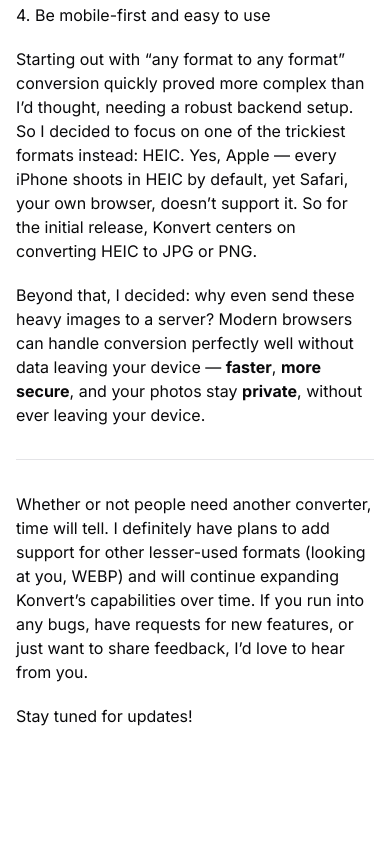
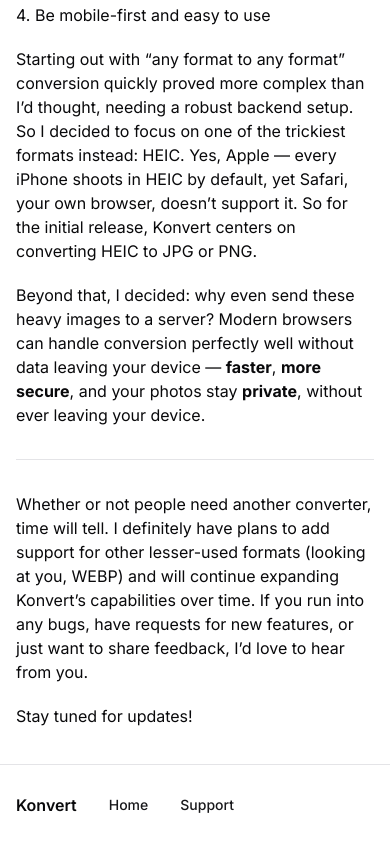
Before and after one commit to rogeonee/konvert, a Next.js app: page /about in a window 390 px wide. Shown: the part 573-1417 px from the top of the page. Before the commit the page ends 1337 px from the top, so only its background shows below. Built offline with nearby package versions, Linux system fonts and the light colour scheme; no server answers.

Commit message:
feat: added footer and minor breakpoint changes

```diff
--- a/app/layout.tsx
+++ b/app/layout.tsx
@@ -6,6 +6,7 @@
 import Navbar from '@/components/navbar';
 import { cn } from '@/lib/utils';
 import { SEO } from '@/lib/seo-config';
+import Footer from '@/components/footer';
 
 const fontSans = FontSans({
   subsets: ['latin'],
@@ -40,6 +41,7 @@
                 {children}
                 <SpeedInsights />
               </main>
+              <Footer />
             </div>
           </ThemeProvider>
         </body>
--- a/app/page.tsx
+++ b/app/page.tsx
@@ -163,7 +163,7 @@
   return (
     <Form {...form}>
       <form onSubmit={form.handleSubmit(onSubmit)} className="space-y-8">
-        <div className="flex min-h-[calc(100vh-8rem)] md:min-h-[calc(100vh-6rem)] flex-col gap-4 lg:gap-6 lg:p-6">
+        <div className="flex min-h-[calc(100vh-8rem)] sm:min-h-[calc(100vh-6rem)] flex-col gap-4 lg:gap-6 lg:p-6">
           {/* Header */}
           <Header
             fields={fields}
@@ -176,7 +176,7 @@
           {/* Dropzone */}
           <div
             {...getRootProps()}
-            className={`flex flex-1 bg-muted/50 rounded-lg border-2 border-dashed shadow-sm p-2 md:p-4 ${
+            className={`flex flex-1 bg-muted/50 rounded-lg border-2 border-dashed shadow-sm p-2 sm:p-4 ${
               isDragActive ? 'border-primary' : 'border-muted'
             }`}
           >
@@ -241,7 +241,7 @@
           </div>
 
           {/* Buttons */}
-          <div className="flex justify-center gap-4">
+          <div className="flex justify-center">
             {/* Konvert button */}
             {['start-emp', 'start-add', 'converse'].includes(currentState) && (
               <Button
--- /dev/null
+++ b/components/footer.tsx
@@ -0,0 +1,40 @@
+'use client';
+
+import Link from 'next/link';
+import { usePathname } from 'next/navigation';
+
+export default function Footer() {
+  const pathname = usePathname();
+
+  // Show footer only on About page
+  if (pathname !== '/about') {
+    return null;
+  }
+
+  return (
+    <footer className="flex h-20 border-t bg-background z-20 px-4 md:px-6">
+      <div className="flex items-center gap-4">
+        <div className="font-semibold">
+          <Link href="/">Konvert</Link>
+        </div>
+        <div>
+          <Link
+            href="/"
+            aria-label="Home"
+            className="inline-flex items-center justify-center whitespace-nowrap rounded-md text-sm font-medium transition-colors focus-visible:outline-none focus-visible:ring-1 focus-visible:ring-ring disabled:pointer-events-none disabled:opacity-50 text-primary underline-offset-4 hover:underline h-9 px-4 py-2"
+          >
+            Home
+          </Link>
+          <Link
+            target="_blank"
+            href="mailto:egor.bezriadin.01@gmail.com"
+            aria-label="Contact Support"
+            className="inline-flex items-center justify-center whitespace-nowrap rounded-md text-sm font-medium transition-colors focus-visible:outline-none focus-visible:ring-1 focus-visible:ring-ring disabled:pointer-events-none disabled:opacity-50 text-primary underline-offset-4 hover:underline h-9 px-4 py-2"
+          >
+            Support
+          </Link>
+        </div>
+      </div>
+    </footer>
+  );
+}
--- a/components/header.tsx
+++ b/components/header.tsx
@@ -25,7 +25,7 @@
       {/* Selects */}
       <div className="flex flex-col md:flex-row items-center gap-4 w-full">
         <div className="flex w-full md:w-auto items-center justify-start gap-4">
-          <h1 className="text-lg font-semibold md:text-2xl whitespace-nowrap">
+          <h1 className="text-xl font-semibold md:text-2xl whitespace-nowrap">
             Konvert to
           </h1>
           <SelectFormat
@@ -35,7 +35,7 @@
           />
         </div>
         <div className="flex w-full md:w-auto items-center justify-start gap-4">
-          <h1 className="text-lg font-semibold md:text-2xl whitespace-nowrap">
+          <h1 className="text-xl font-semibold md:text-2xl whitespace-nowrap">
             in
           </h1>
           <SelectQuality
```
